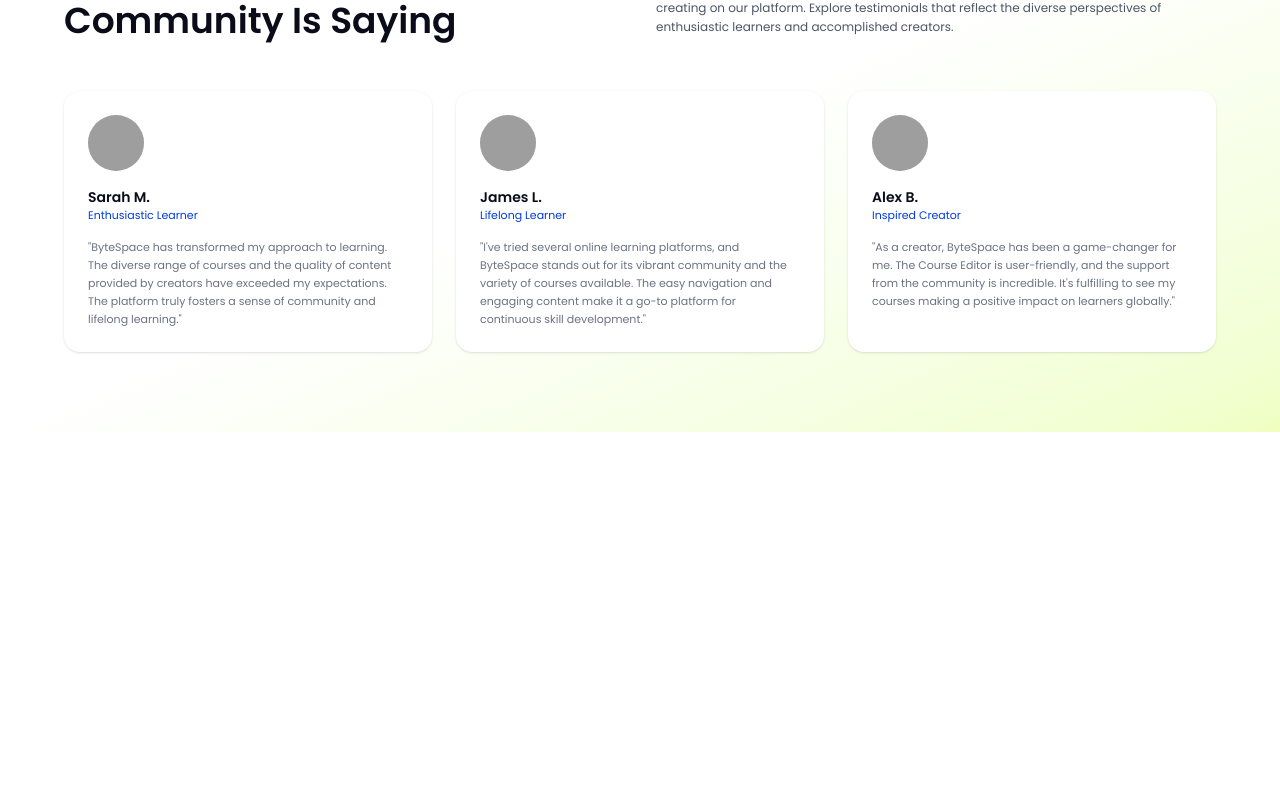
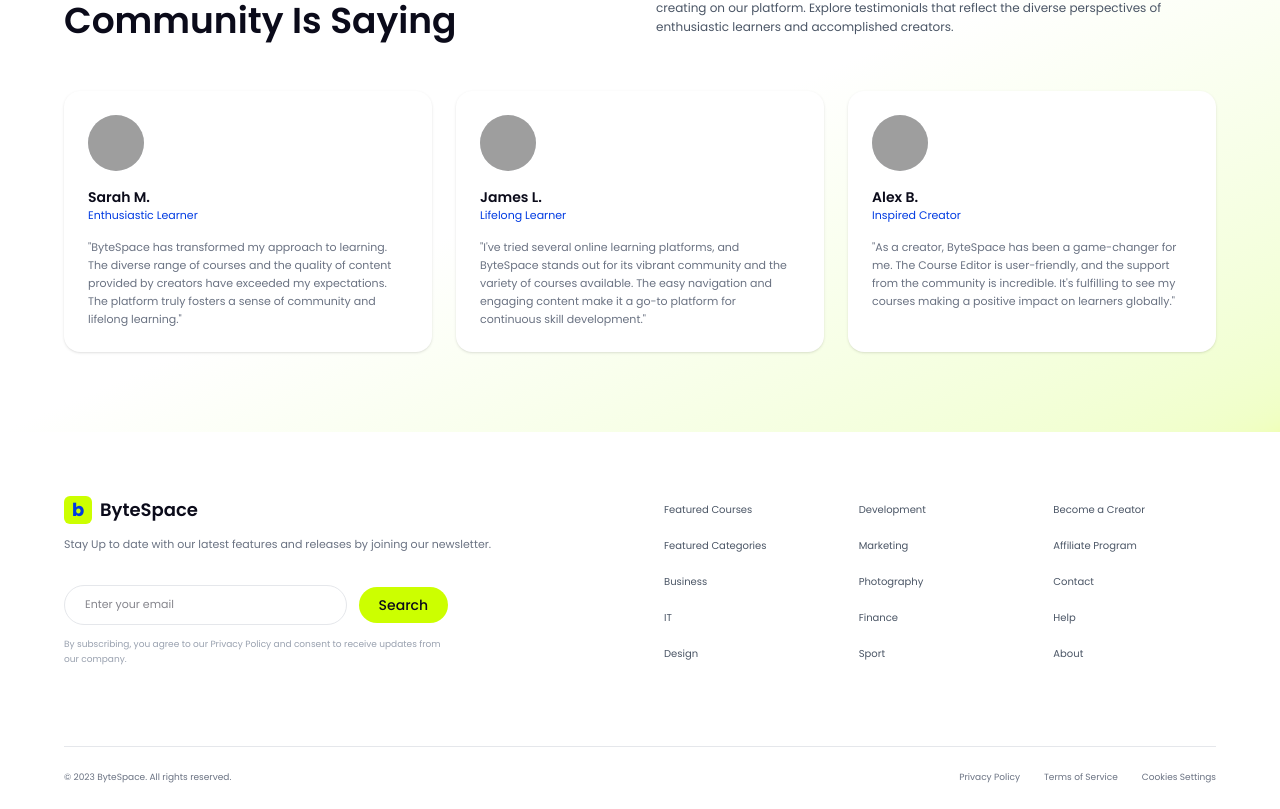
Before and after one commit to Mahirshelby/bytespace-new, a React (Vite) app: page / in a window 1280 px wide. Shown: the part 4195-5004 px from the top of the page. Before the commit the page ends 4627 px from the top, so only its background shows below. Built offline with nearby package versions, Linux system fonts and the light colour scheme; grey boxes are pictures that could not be loaded.

Commit message:
feat: add footer with newsletter and link columns

```diff
--- a/src/App.tsx
+++ b/src/App.tsx
@@ -1,4 +1,5 @@
 import Navbar from './components/layout/Navbar'
+import Footer from './components/layout/Footer'
 import Hero from './components/sections/Hero'
 import LogoStrip from './components/sections/LogoStrip'
 import Discover from './components/sections/Discover'
@@ -24,6 +25,7 @@ export default function App() {
         <CreatorCTA />
         <Testimonials />
       </main>
+      <Footer />
     </>
   )
 }
--- /dev/null
+++ b/src/components/layout/Footer.tsx
@@ -0,0 +1,66 @@
+import Container from '../ui/Container'
+import Button from '../ui/Button'
+
+const columns = [
+  ['Featured Courses', 'Featured Categories', 'Business', 'IT', 'Design'],
+  ['Development', 'Marketing', 'Photography', 'Finance', 'Sport'],
+  ['Become a Creator', 'Affiliate Program', 'Contact', 'Help', 'About'],
+]
+
+const legal = ['Privacy Policy', 'Terms of Service', 'Cookies Settings']
+
+export default function Footer() {
+  return (
+    <footer className="bg-white pt-16">
+      <Container className="max-w-[1100px]">
+        <div className="grid gap-12 lg:grid-cols-2">
+          <div>
+            <a href="#" className="flex items-center gap-2 text-lg font-semibold">
+              <span className="grid h-7 w-7 place-items-center rounded-md bg-lime font-bold text-primary">b</span>
+              ByteSpace
+            </a>
+            <p className="mt-3 text-[11px] text-gray-500">
+              Stay Up to date with our latest features and releases by joining our newsletter.
+            </p>
+            <form className="mt-8 flex max-w-sm items-center gap-3" onSubmit={(e) => e.preventDefault()}>
+              <input
+                type="email"
+                placeholder="Enter your email"
+                className="h-10 flex-1 rounded-full border border-gray-200 px-5 text-[11px] outline-none focus:border-primary"
+              />
+              <Button type="submit">Search</Button>
+            </form>
+            <p className="mt-3 max-w-sm text-[9px] leading-relaxed text-gray-400">
+              By subscribing, you agree to our Privacy Policy and consent to receive updates from our company.
+            </p>
+          </div>
+
+          <div className="grid grid-cols-2 gap-8 sm:grid-cols-3">
+            {columns.map((col, i) => (
+              <ul key={i} className="space-y-3">
+                {col.map((item) => (
+                  <li key={item}>
+                    <a href="#" className="text-[10px] text-gray-600 hover:text-primary">
+                      {item}
+                    </a>
+                  </li>
+                ))}
+              </ul>
+            ))}
+          </div>
+        </div>
+
+        <div className="mt-20 flex flex-col items-center justify-between gap-4 border-t border-gray-200 py-6 text-[9px] text-gray-500 sm:flex-row">
+          <p>&copy; 2023 ByteSpace. All rights reserved.</p>
+          <div className="flex gap-6">
+            {legal.map((l) => (
+              <a key={l} href="#" className="hover:text-primary">
+                {l}
+              </a>
+            ))}
+          </div>
+        </div>
+      </Container>
+    </footer>
+  )
+}
```
